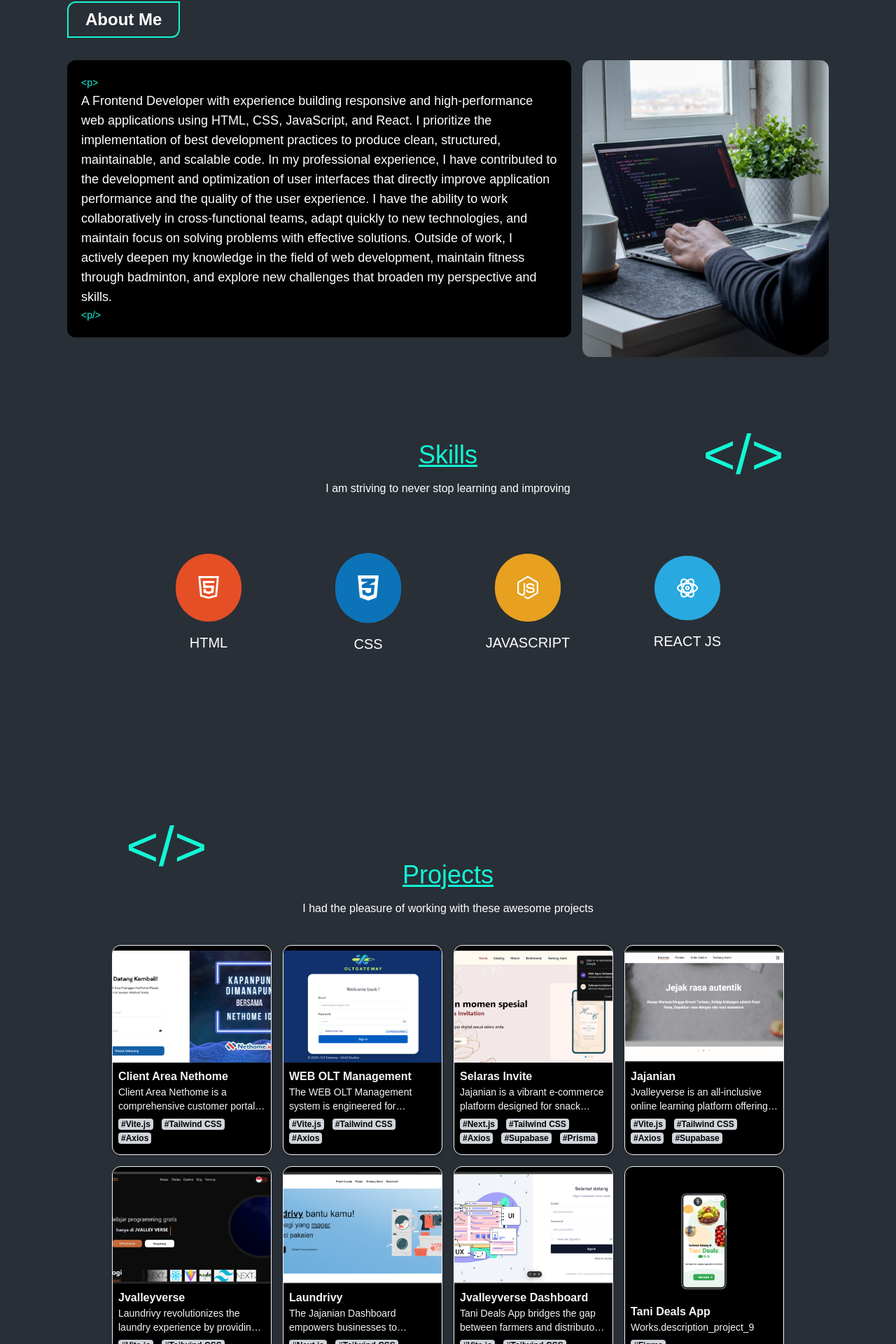
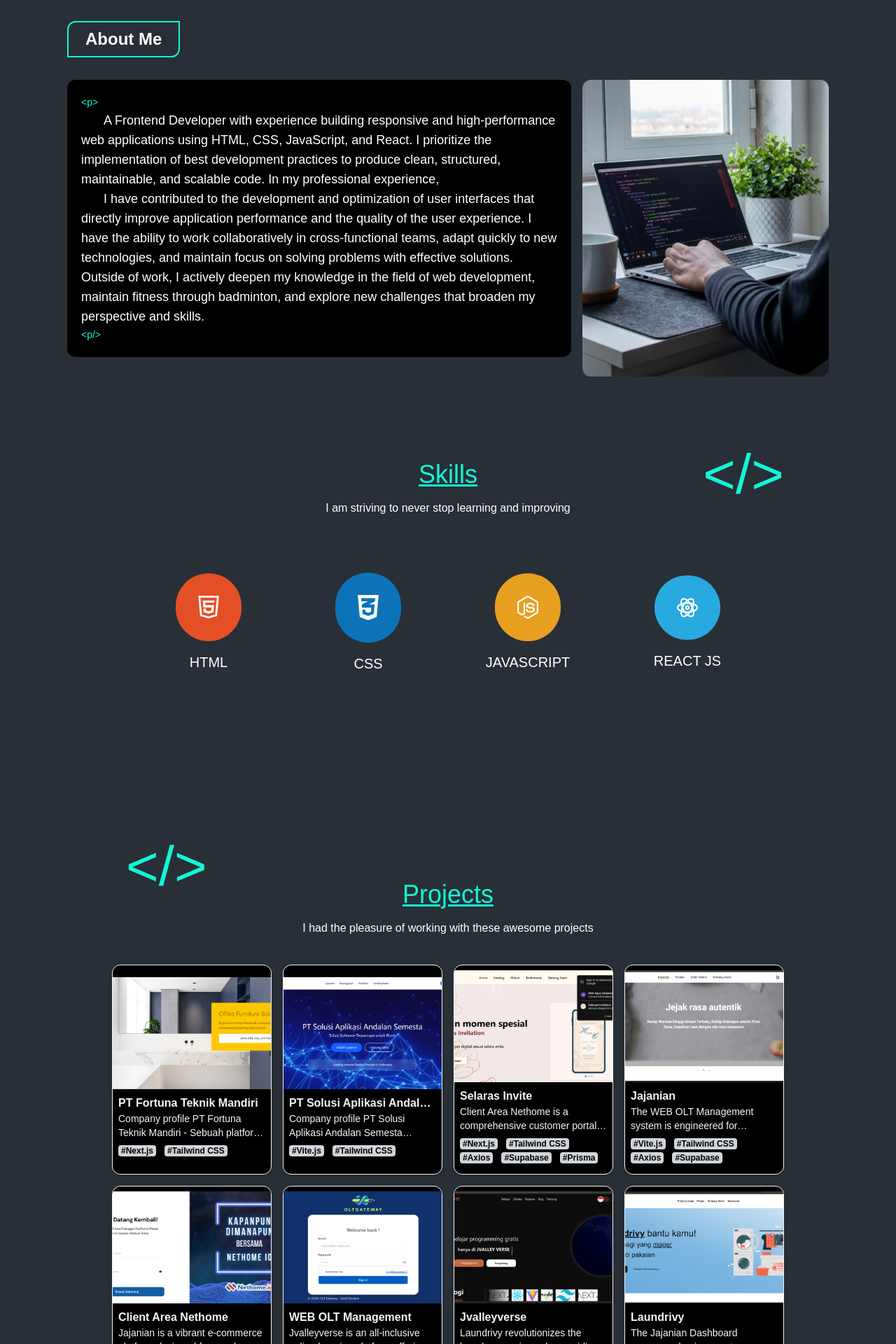
Before and after one commit to mohagussetiaone/cv-mohagussetiaone, a Next.js app: page /en in a window 1280 px wide. Shown: the part 855-2775 px from the top of the page at 70% size. Built offline with nearby package versions, Linux system fonts and the light colour scheme.

Commit message:
add: project item and count

```diff
--- a/app/constant/project.ts
+++ b/app/constant/project.ts
@@ -28,25 +28,25 @@ interface Project {
 export const projectData: Project[] = [
   {
     product_id: 1,
-    project_name: "Client Area Nethome",
+    project_name: "PT Fortuna Teknik Mandiri",
     description: "description_project_1",
-    image: "/project/nethome.png",
-    technologies: [Technology.VITE_JS, Technology.TAILWIND_CSS, Technology.AXIOS],
-    urlPreview: null,
-    githubUrl: null,
+    image: "/project/fortuna-teknik-mandiri.png",
+    technologies: [Technology.NEXT_JS, Technology.TAILWIND_CSS],
+    urlPreview: "https://fortuna-teknik-mandiri.vercel.app/",
+    githubUrl: "https://github.com/mohagussetiaone/fortuna-teknik-mandiri",
     figmaUrl: null,
-    internal: true,
+    internal: false,
   },
   {
     product_id: 2,
-    project_name: "WEB OLT Management",
+    project_name: "PT Solusi Aplikasi Andalan Semesta",
     description: "description_project_2",
-    image: "/project/webolt.png",
-    technologies: [Technology.VITE_JS, Technology.TAILWIND_CSS, Technology.AXIOS],
-    urlPreview: null,
-    githubUrl: null,
+    image: "/project/pt-saas.png",
+    technologies: [Technology.VITE_JS, Technology.TAILWIND_CSS],
+    urlPreview: "https://ptsaas.vercel.app/",
+    githubUrl: "https://github.com/mohagussetiaone/saasisme",
     figmaUrl: null,
-    internal: true,
+    internal: false,
   },
   {
     product_id: 3,
@@ -72,8 +72,31 @@ export const projectData: Project[] = [
   },
   {
     product_id: 5,
+    project_name: "Client Area Nethome",
+    description: "description_project_5",
+    image: "/project/nethome.png",
+    technologies: [Technology.VITE_JS, Technology.TAILWIND_CSS, Technology.AXIOS],
+    urlPreview: null,
+    githubUrl: null,
+    figmaUrl: null,
+    internal: true,
+  },
+  {
+    product_id: 6,
+    project_name: "WEB OLT Management",
+    description: "description_project_6",
+    image: "/project/webolt.png",
+    technologies: [Technology.VITE_JS, Technology.TAILWIND_CSS, Technology.AXIOS],
+    urlPreview: null,
+    githubUrl: null,
+    figmaUrl: null,
+    internal: true,
+  },
+
+  {
+    product_id: 7,
     project_name: "Jvalleyverse",
-    description: "description_project_5",
+    description: "description_project_7",
     image: "/project/jvalleyverse.png",
     technologies: [Technology.VITE_JS, Technology.TAILWIND_CSS, Technology.AXIOS, Technology.SUPABASE],
     urlPreview: "https://jvalleyverse.vercel.app",
@@ -82,9 +105,9 @@ export const projectData: Project[] = [
     internal: false,
   },
   {
-    product_id: 6,
+    product_id: 8,
     project_name: "Laundrivy",
-    description: "description_project_6",
+    description: "description_project_8",
     image: "/project/laundrivy.png",
     technologies: [Technology.NEXT_JS, Technology.TAILWIND_CSS, Technology.AXIOS, Technology.PRISMA],
     urlPreview: "https://laundrivy.vercel.app",
@@ -104,9 +127,9 @@ export const projectData: Project[] = [
   //   internal: false,
   // },
   {
-    product_id: 8,
+    product_id: 9,
     project_name: "Jvalleyverse Dashboard",
-    description: "description_project_8",
+    description: "description_project_9",
     image: "/project/jvalleyverse-dashboard.png",
     technologies: [Technology.VITE_JS, Technology.TAILWIND_CSS, Technology.AXIOS, Technology.SUPABASE],
     urlPreview: "https://jvalleyverse-dashboard.vercel.app",
@@ -115,9 +138,9 @@ export const projectData: Project[] = [
     internal: false,
   },
   {
-    product_id: 9,
+    product_id: 10,
     project_name: "Tani Deals App",
-    description: "description_project_9",
+    description: "description_project_10",
     image: "/project/tanidealsapp.png",
     technologies: [Technology.FIGMA],
     urlPreview: "https://www.figma.com/proto/vV1zYKypYPe8bBS5mWyyP8/Tani-Deals-App-UI?node-id=7-3&node-type=canvas&t=roF7vYPt7FGuCZPq-0&scaling=scale-down&content-scaling=fixed&page-id=0%3A1&starting-point-node-id=75%3A2029",
--- a/app/views/About.tsx
+++ b/app/views/About.tsx
@@ -17,7 +17,8 @@ const About = () => {
             <div className="text-white p-5">
               <span className="text-sm text-brand-500">{`<p>`}</span>
               {/* <p className="text-2xl">{t("name")}</p> */}
-              <p className="text-lg">{t("description")}</p>
+              <p className="text-lg indent-8">{t("description")}</p>
+              <p className="text-lg indent-8">{t("description_1")}</p>
               <span className="text-sm text-brand-500">{`<p/>`}</span>
             </div>
           </div>
--- a/app/views/Banner.tsx
+++ b/app/views/Banner.tsx
@@ -91,7 +91,7 @@ const Banner = () => {
             <div className="flex w-full md:w-auto flex-col gap-8 md:gap-10 items-start md:items-center justify-start bg-black h-auto self-center p-6 rounded-3xl">
               <div className="flex gap-3">
                 <div className="h-full flex justify-center items-center">
-                  <h1 className="text-4xl text-brand-500">2</h1>
+                  <h1 className="text-4xl text-brand-500">2+</h1>
                 </div>
                 <div className="flex flex-col text-white">
                   <h2>{t("years")}</h2>
@@ -100,7 +100,7 @@ const Banner = () => {
               </div>
               <div className="flex gap-3">
                 <div className="h-full flex justify-center items-center">
-                  <h1 className="text-4xl text-brand-500">3</h1>
+                  <h1 className="text-4xl text-brand-500">2</h1>
                 </div>
                 <div className="flex flex-col text-white">
                   <h2>{t("programming")}</h2>
@@ -109,7 +109,7 @@ const Banner = () => {
               </div>
               <div className="flex gap-3">
                 <div className="h-full flex justify-center items-center">
-                  <h1 className="text-4xl text-brand-500">8</h1>
+                  <h1 className="text-4xl text-brand-500">8+</h1>
                 </div>
                 <div className="flex flex-col text-white">
                   <h2>{t("development")}</h2>
--- a/app/views/Works.tsx
+++ b/app/views/Works.tsx
@@ -56,7 +56,7 @@ const Works: React.FC = () => {
               <div className="mt-2 md:mt-2 px-2 md:px-2 pb-2 md:pb-2">
                 <div>
                   <div className="flex flex-col text-left text-neutral-100">
-                    <h2 className="text-sm md:text-base font-bold ">{project.project_name}</h2>
+                    <h2 className="text-sm md:text-base font-bold line-clamp-1">{project.project_name}</h2>
                     <p className="line-clamp-2 text-xs md:text-sm">{t(project.description)}</p>
                   </div>
                   {/* Render technology tags */}
--- a/messages/en.json
+++ b/messages/en.json
@@ -6,15 +6,16 @@
     "lets_talk": "Let's Talk",
     "years": "Years",
     "experience": "Experience",
-    "programming": "Programming",
-    "language": "Language",
+    "programming": "Project",
+    "language": "Amount",
     "development": "Development",
     "project": "Project"
   },
   "About": {
     "title": "About Me",
     "name": "My Name is Moh Agus Setiawan",
-    "description": "A Frontend Developer with experience building responsive and high-performance web applications using HTML, CSS, JavaScript, and React. I prioritize the implementation of best development practices to produce clean, structured, maintainable, and scalable code.\n\nIn my professional experience, I have contributed to the development and optimization of user interfaces that directly improve application performance and the quality of the user experience. I have the ability to work collaboratively in cross-functional teams, adapt quickly to new technologies, and maintain focus on solving problems with effective solutions.\n\nOutside of work, I actively deepen my knowledge in the field of web development, maintain fitness through badminton, and explore new challenges that broaden my perspective and skills."
+    "description": "A Frontend Developer with experience building responsive and high-performance web applications using HTML, CSS, JavaScript, and React. I prioritize the implementation of best development practices to produce clean, structured, maintainable, and scalable code.\n\nIn my professional experience,",
+    "description_1": "I have contributed to the development and optimization of user interfaces that directly improve application performance and the quality of the user experience. I have the ability to work collaboratively in cross-functional teams, adapt quickly to new technologies, and maintain focus on solving problems with effective solutions.\n\nOutside of work, I actively deepen my knowledge in the field of web development, maintain fitness through badminton, and explore new challenges that broaden my perspective and skills."
   },
   "Skills": {
     "title": "Skills",
@@ -23,15 +24,17 @@
   "Works": {
     "title": "Projects",
     "description": "I had the pleasure of working with these awesome projects",
-    "description_project_1": "Client Area Nethome is a comprehensive customer portal designed to enhance the Nethome experience. From seamless transactions and service management to convenient monthly bill tracking and responsive support access, it delivers an all-in-one solution for Nethome customers to control their services effortlessly.",
-    "description_project_2": "The WEB OLT Management system is engineered for precision in customer onboarding and network activation. With powerful tools for job scheduling and role-based access, it streamlines complex workflows, ensuring efficient management of customer connections.",
-    "description_project_3": "Jajanian is a vibrant e-commerce platform designed for snack lovers. It allows easy ordering via WhatsApp and integrates various payment methods, making snack shopping more accessible. Currently, new features are in the pipeline to further enhance the customer experience.",
-    "description_project_4": "Jvalleyverse is an all-inclusive online learning platform offering free courses. It features structured learning paths, interactive forums, hands-on projects, and certificates for course completion, making it an ideal space for learners to grow and showcase their skills.",
-    "description_project_5": "Laundrivy revolutionizes the laundry experience by providing customers with real-time order tracking, seamless transaction management, and live support chat. Its user-centric design makes laundry more convenient, efficient, and transparent for every user.",
-    "description_project_6": "The Jajanian Dashboard empowers businesses to optimize operations with its intuitive product and inventory management tools, detailed sales insights, and stock monitoring. It’s the ultimate solution for snack business owners to streamline and scale their operations.",
+    "description_project_1": "Company profile PT Fortuna Teknik Mandiri - Sebuah platform digital yang saya bangun untuk memamerkan koleksi furniture perusahaan dan memperkuat kehadiran online mereka di pasar furniture Indonesia.",
+    "description_project_2": "Company profile PT Solusi Aplikasi Andalan Semesta (SAAS) - Website yang memperkenalkan layanan IT lengkap perusahaan mulai dari pengembangan web, aplikasi SaaS, hingga solusi ISP sebagai bagian dari Remala Abadi Group.",
+    "description_project_3": "Client Area Nethome is a comprehensive customer portal designed to enhance the Nethome experience. From seamless transactions and service management to convenient monthly bill tracking and responsive support access, it delivers an all-in-one solution for Nethome customers to control their services effortlessly.",
+    "description_project_4": "The WEB OLT Management system is engineered for precision in customer onboarding and network activation. With powerful tools for job scheduling and role-based access, it streamlines complex workflows, ensuring efficient management of customer connections.",
+    "description_project_5": "Jajanian is a vibrant e-commerce platform designed for snack lovers. It allows easy ordering via WhatsApp and integrates various payment methods, making snack shopping more accessible. Currently, new features are in the pipeline to further enhance the customer experience.",
+    "description_project_6": "Jvalleyverse is an all-inclusive online learning platform offering free courses. It features structured learning paths, interactive forums, hands-on projects, and certificates for course completion, making it an ideal space for learners to grow and showcase their skills.",
+    "description_project_7": "Laundrivy revolutionizes the laundry experience by providing customers with real-time order tracking, seamless transaction management, and live support chat. Its user-centric design makes laundry more convenient, efficient, and transparent for every user.",
+    "description_project_8": "The Jajanian Dashboard empowers businesses to optimize operations with its intuitive product and inventory management tools, detailed sales insights, and stock monitoring. It’s the ultimate solution for snack business owners to streamline and scale their operations.",
     "image": "/project/dashboard-jajanian.png",
-    "description_project_7": "The Jvalleyverse Dashboard offers comprehensive course management with user monitoring, notification systems, and dynamic blog and project showcase capabilities. It's the perfect tool for educators to manage online learning and provide a rich educational experience.",
-    "description_project_8": "Tani Deals App bridges the gap between farmers and distributors, facilitating easier access to markets. With built-in payment solutions and agricultural knowledge resources, it empowers farmers to sell their produce efficiently while learning key industry practices.",
+    "description_project_9": "The Jvalleyverse Dashboard offers comprehensive course management with user monitoring, notification systems, and dynamic blog and project showcase capabilities. It's the perfect tool for educators to manage online learning and provide a rich educational experience.",
+    "description_project_10": "Tani Deals App bridges the gap between farmers and distributors, facilitating easier access to markets. With built-in payment solutions and agricultural knowledge resources, it empowers farmers to sell their produce efficiently while learning key industry practices.",
     "internalNote": "Note: This project is internal and not publicly available. Only the relevant agency can access project satisfaction or resources..",
     "tech_used": "Teknologi used"
   },
--- a/messages/id.json
+++ b/messages/id.json
@@ -14,7 +14,8 @@
   "About": {
     "title": "Tentang Saya",
     "name": "Nama saya Moh Agus Setiawan",
-    "description": "Frontend Developer dengan pengalaman membangun aplikasi web responsif dan berkinerja tinggi menggunakan HTML, CSS, JavaScript, dan React. Saya mengutamakan penerapan praktik pengembangan terbaik untuk menghasilkan kode yang bersih, terstruktur, mudah dipelihara, dan siap untuk skala lebih besar.\n\nDalam pengalaman profesional saya, saya telah berkontribusi pada pengembangan dan optimalisasi antarmuka pengguna yang secara langsung meningkatkan kinerja aplikasi serta kualitas pengalaman pengguna. Saya memiliki kemampuan untuk bekerja secara kolaboratif dalam tim lintas fungsi, beradaptasi dengan cepat terhadap teknologi baru, dan menjaga fokus pada penyelesaian masalah dengan solusi yang efektif.\n\nDi luar pekerjaan, saya aktif memperdalam pengetahuan di bidang pengembangan web, menjaga kebugaran melalui olahraga bulu tangkis, dan mengeksplorasi tantangan baru yang memperluas perspektif serta keterampilan saya."
+    "description": "Frontend Developer dengan pengalaman membangun aplikasi web responsif dan berkinerja tinggi menggunakan HTML, CSS, JavaScript, dan React. Saya mengutamakan penerapan praktik pengembangan terbaik untuk menghasilkan kode yang bersih, terstruktur, mudah dipelihara, dan siap untuk skala lebih besar.\n\nDalam pengalaman profesional saya, saya telah berkontribusi pada pengembangan dan optimalisasi antarmuka pengguna yang secara langsung meningkatkan kinerja aplikasi serta kualitas pengalaman pengguna.",
+    "description_1": " Saya memiliki kemampuan untuk bekerja secara kolaboratif dalam tim lintas fungsi, beradaptasi dengan cepat terhadap teknologi baru, dan menjaga fokus pada penyelesaian masalah dengan solusi yang efektif.\n\nDi luar pekerjaan, saya aktif memperdalam pengetahuan di bidang pengembangan web, menjaga kebugaran melalui olahraga bulu tangkis, dan mengeksplorasi tantangan baru yang memperluas perspektif serta keterampilan saya."
   },
   "Skills": {
     "title": "Ketrampilan",
@@ -23,15 +24,17 @@
   "Works": {
     "title": "Proyek",
     "description": "Saya berkesempatan untuk bekerja dengan proyek-proyek hebat ini",
-    "description_project_1": "Client Area Nethome adalah portal pelanggan yang komprehensif yang dirancang untuk meningkatkan pengalaman Nethome. Dari transaksi yang mulus dan manajemen layanan hingga pelacakan tagihan bulanan yang mudah serta akses dukungan yang responsif, portal ini menawarkan solusi all-in-one bagi pelanggan Nethome untuk mengontrol layanan mereka dengan mudah.",
-    "description_project_2": "Sistem Manajemen WEB OLT dirancang untuk ketelitian dalam onboarding pelanggan dan aktivasi jaringan. Dengan alat-alat canggih untuk penjadwalan pekerjaan dan akses berbasis peran, sistem ini menyederhanakan alur kerja yang kompleks, memastikan manajemen koneksi pelanggan yang efisien.",
-    "description_project_3": "Jajanian adalah platform e-commerce yang penuh warna dan dirancang bagi para pecinta camilan. Platform ini memungkinkan pemesanan dengan mudah melalui WhatsApp dan mengintegrasikan berbagai metode pembayaran, membuat belanja camilan menjadi lebih mudah diakses. Saat ini, fitur-fitur baru sedang dalam proses untuk lebih meningkatkan pengalaman pelanggan.",
-    "description_project_4": "Jvalleyverse adalah platform pembelajaran daring yang menawarkan kursus gratis secara menyeluruh. Dengan jalur pembelajaran yang terstruktur, forum interaktif, proyek langsung, dan sertifikat untuk penyelesaian kursus, platform ini menjadi tempat yang ideal bagi para pelajar untuk berkembang dan memamerkan keterampilan mereka.",
-    "description_project_5": "Laundrivy merevolusi pengalaman laundry dengan menyediakan pelacakan pesanan secara real-time, manajemen transaksi yang mulus, dan dukungan obrolan langsung. Desainnya yang berpusat pada pengguna membuat laundry menjadi lebih mudah, efisien, dan transparan untuk setiap pengguna.",
-    "description_project_6": "Jajanian Dashboard memberdayakan bisnis untuk mengoptimalkan operasionalnya dengan alat manajemen produk dan inventaris yang intuitif, wawasan penjualan yang mendetail, serta pemantauan stok. Ini adalah solusi terbaik bagi pemilik bisnis camilan untuk menyederhanakan dan meningkatkan skala operasional mereka.",
+    "description_project_1": "Sebuah website company profile untuk PT Fortuna Teknik Mandiri, perusahaan yang bergerak di bidang manufaktur dan perdagangan furniture. Saya bertanggung jawab penuh dalam pengembangan frontend yang menampilkan produk-produk furniture, profil perusahaan, dan informasi kontak dengan desain yang modern dan responsif.",
+    "description_project_2": "Website company profile untuk PT Solusi Aplikasi Andalan Semesta (SAAS), sebuah perusahaan IT solution yang menyediakan layanan pembuatan website, software as a service (SaaS), dan merupakan bagian dari Remala Abadi Group yang juga bergerak di bidang Internet Service Provider (ISP). Proyek ini menampilkan portofolio layanan IT dan solusi teknologi mereka.",
+    "description_project_3": "Client Area Nethome adalah portal pelanggan yang komprehensif yang dirancang untuk meningkatkan pengalaman Nethome. Dari transaksi yang mulus dan manajemen layanan hingga pelacakan tagihan bulanan yang mudah serta akses dukungan yang responsif, portal ini menawarkan solusi all-in-one bagi pelanggan Nethome untuk mengontrol layanan mereka dengan mudah.",
+    "description_project_4": "Sistem Manajemen WEB OLT dirancang untuk ketelitian dalam onboarding pelanggan dan aktivasi jaringan. Dengan alat-alat canggih untuk penjadwalan pekerjaan dan akses berbasis peran, sistem ini menyederhanakan alur kerja yang kompleks, memastikan manajemen koneksi pelanggan yang efisien.",
+    "description_project_5": "Jajanian adalah platform e-commerce yang penuh warna dan dirancang bagi para pecinta camilan. Platform ini memungkinkan pemesanan dengan mudah melalui WhatsApp dan mengintegrasikan berbagai metode pembayaran, membuat belanja camilan menjadi lebih mudah diakses. Saat ini, fitur-fitur baru sedang dalam proses untuk lebih meningkatkan pengalaman pelanggan.",
+    "description_project_6": "Jvalleyverse adalah platform pembelajaran daring yang menawarkan kursus gratis secara menyeluruh. Dengan jalur pembelajaran yang terstruktur, forum interaktif, proyek langsung, dan sertifikat untuk penyelesaian kursus, platform ini menjadi tempat yang ideal bagi para pelajar untuk berkembang dan memamerkan keterampilan mereka.",
+    "description_project_7": "Laundrivy merevolusi pengalaman laundry dengan menyediakan pelacakan pesanan secara real-time, manajemen transaksi yang mulus, dan dukungan obrolan langsung. Desainnya yang berpusat pada pengguna membuat laundry menjadi lebih mudah, efisien, dan transparan untuk setiap pengguna.",
+    "description_project_8": "Jajanian Dashboard memberdayakan bisnis untuk mengoptimalkan operasionalnya dengan alat manajemen produk dan inventaris yang intuitif, wawasan penjualan yang mendetail, serta pemantauan stok. Ini adalah solusi terbaik bagi pemilik bisnis camilan untuk menyederhanakan dan meningkatkan skala operasional mereka.",
     "image": "/project/dashboard-jajanian.png",
-    "description_project_7": "Jvalleyverse Dashboard menawarkan manajemen kursus yang komprehensif dengan pemantauan pengguna, sistem notifikasi, serta kemampuan dinamis untuk blog dan tampilan proyek. Ini adalah alat yang sempurna bagi para pendidik untuk mengelola pembelajaran daring dan menyediakan pengalaman pendidikan yang kaya.",
-    "description_project_8": "Aplikasi Tani Deals menjembatani petani dan distributor, memudahkan akses pasar. Dengan solusi pembayaran bawaan dan sumber daya pengetahuan pertanian, aplikasi ini memberdayakan petani untuk menjual hasil panen mereka dengan efisien sambil mempelajari praktik industri yang penting.",
+    "description_project_9": "Jvalleyverse Dashboard menawarkan manajemen kursus yang komprehensif dengan pemantauan pengguna, sistem notifikasi, serta kemampuan dinamis untuk blog dan tampilan proyek. Ini adalah alat yang sempurna bagi para pendidik untuk mengelola pembelajaran daring dan menyediakan pengalaman pendidikan yang kaya.",
+    "description_project_10": "Aplikasi Tani Deals menjembatani petani dan distributor, memudahkan akses pasar. Dengan solusi pembayaran bawaan dan sumber daya pengetahuan pertanian, aplikasi ini memberdayakan petani untuk menjual hasil panen mereka dengan efisien sambil mempelajari praktik industri yang penting.",
     "internalNote": "Catatan: Proyek ini bersifat internal dan tidak tersedia untuk umum. Hanya instansi terkait yang dapat mengakses sumber proyek.",
     "tech_used": "Teknologi yang dipakai"
   },
```
Also changed, not shown: public/project/fortuna-teknik-mandiri.png (added), public/project/pt-saas.png (added).
